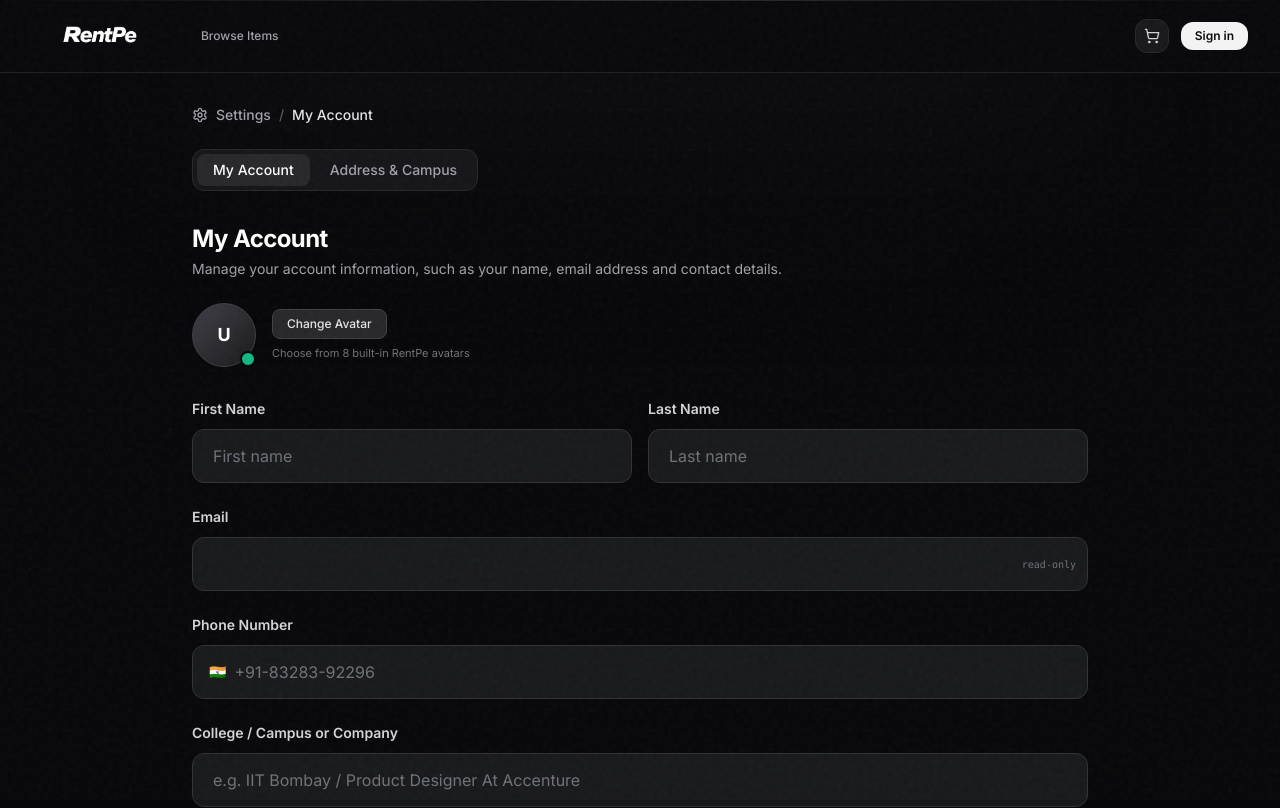
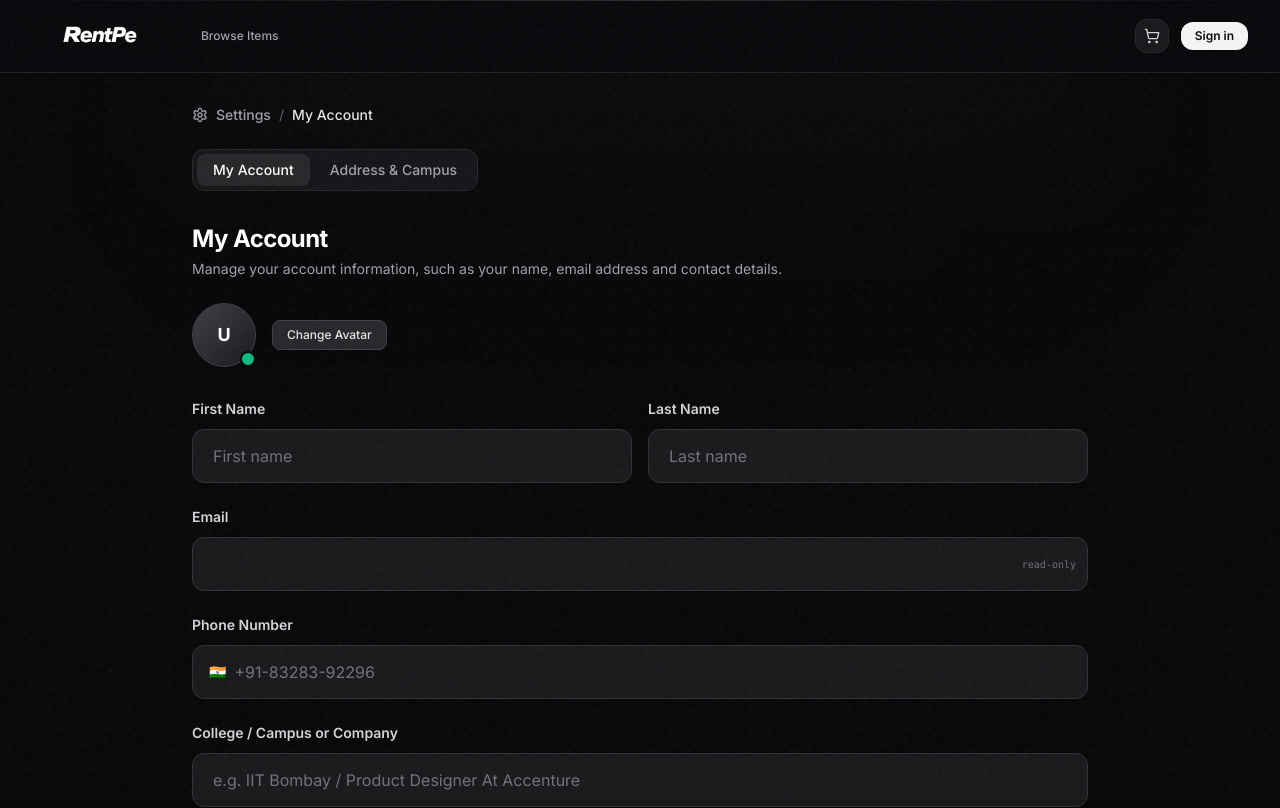
Before and after one commit to Pranav-201/RentPe, a React (Vite) app in the folder frontend/: page /profile in a window 1280 px wide. Shown: the top 808 px of the page. Built offline with nearby package versions, Linux system fonts and the light colour scheme; no server answers; a web font is replaced by a local one.

Commit message:
change in avtar

```diff
--- a/frontend/src/pages/ProfilePage.tsx
+++ b/frontend/src/pages/ProfilePage.tsx
@@ -162,9 +162,7 @@ export const ProfilePage: React.FC = () => {
                   >
                     Change Avatar
                   </button>
-                  <p className="text-[11px] text-zinc-500 mt-1.5">
-                    Choose from 8 built-in RentPe avatars
-                  </p>
+
                 </div>
               </div>
 
```
